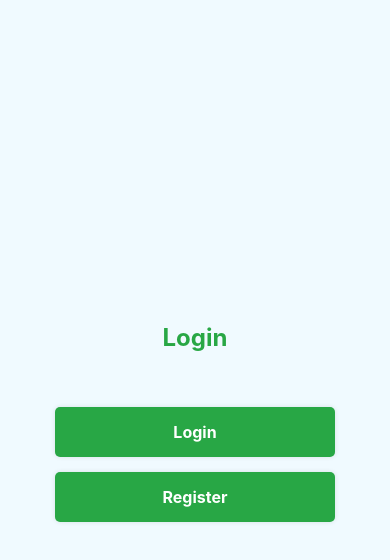
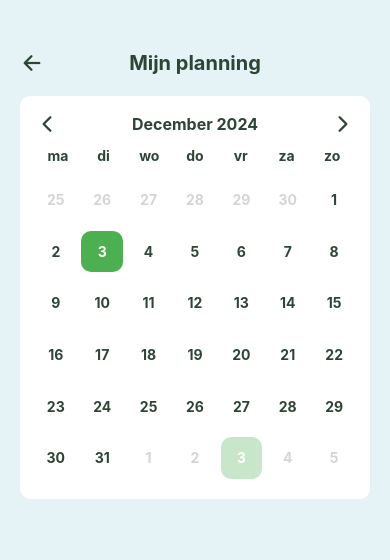
Before and after one commit to EHB-TI/EasyPlanningGroup9, a React Native app: screen /WorkerMijnplanning in a window 390 px wide. Shown: the top 560 px of the page. Built offline with nearby package versions, Linux system fonts and the light colour scheme.

Commit message:
update WorkerMijnplanning
calender aangemaakt

```diff
--- a/App.js
+++ b/App.js
@@ -12,6 +12,7 @@ import ManageShiftRequestScreen from './screens/ManageShiftRequestScreen';
 import WorkerAccountDetails from './screens/WorkerAccountDetails'; // Import WorkerAccountDetails
 
 import AddWorkersNeededScreen from './screens/AddWorkersNeededScreen';
+import WorkerMijnplanning from './screens/WorkerMijnplanning';
 
 
 const Stack = createNativeStackNavigator();
@@ -39,7 +40,11 @@ export default function App() {
           component={WorkerAccountDetails}
           options={{ title: 'Account Details', headerShown: false }}
         />
-
+        <Stack.Screen
+          name="WorkerMijnplanning"
+          component={WorkerMijnplanning}
+          options={{ title: 'WorkerMijnplanning', headerShown: false }}
+        />
         <Stack.Screen name="AddWorkersNeededScreen" component={AddWorkersNeededScreen} />
 
 
--- a/screens/WorkerAccountDetails.js
+++ b/screens/WorkerAccountDetails.js
@@ -1,5 +1,7 @@
 import React, { useState } from "react";
 import { View, Text, TextInput, StyleSheet, TouchableOpacity, ScrollView } from "react-native";
+import { Ionicons } from "@expo/vector-icons";
+
 
 export default function AccountDetails({ navigation }) {
   const [user, setUser] = useState({
@@ -34,8 +36,8 @@ export default function AccountDetails({ navigation }) {
     <ScrollView contentContainerStyle={styles.container}>
       <View style={styles.headerContainer}>
       <TouchableOpacity onPress={handleNavigateBack}>
-          <Text style={styles.backArrow}>←</Text>
-        </TouchableOpacity>
+        <Ionicons name="arrow-back" size={24} color="#2D4535" />
+      </TouchableOpacity>
         <View>
           <Text style={styles.header}>Account Details</Text>
           <Text style={styles.subHeader}>Contract Type: soort type</Text>
@@ -111,6 +113,7 @@ export default function AccountDetails({ navigation }) {
         </TouchableOpacity>
       </View>
     </ScrollView>
+
   );
 }
 
@@ -122,7 +125,7 @@ const styles = StyleSheet.create({
 
   },
   headerContainer: {
-    paddingTop: 20,
+    paddingTop: 50,
     flexDirection: "row",
     justifyContent: "space-between",
     alignItems: "center",
--- a/screens/WorkerMijnplanning.js
+++ b/screens/WorkerMijnplanning.js
@@ -1,117 +1,157 @@
 import React, { useState } from "react";
 import { View, Text, StyleSheet, TouchableOpacity, ScrollView } from "react-native";
+import { Ionicons } from "@expo/vector-icons";
 
-export default function WorkerMijnplanning() {
-  const [planning, setPlanning] = useState([
-    { day: "Dinsdag", date: "26 november 2024", time: "8:30 tot 16:00", hours: "7h30", editable: true },
-    { day: "Woensdag", date: "27 november 2024", time: "8:30 tot 16:00", hours: "7h30", editable: true },
-    { day: "Donderdag", date: "28 november 2024", time: "8:30 tot 16:00", hours: "7h30", editable: false },
-    { day: "Vrijdag", date: "29 november 2024", time: "8:30 tot 16:00", hours: "7h30", editable: false },
-    { day: "Zaterdag", date: "30 november 2024", time: "8:30 tot 16:00", hours: "7h30", editable: false },
-  ]);
+export default function WorkerMijnplanning({ navigation }) {
+  const [selectedDay, setSelectedDay] = useState(3); // Example selected day
 
-  const handleEdit = (day) => {
-    console.log(`Edit clicked for ${day}`);
-  };
+  const daysOfWeek = ["ma", "di", "wo", "do", "vr", "za", "zo"];
+  const daysInMonth = [
+    { day: 25, isGray: true }, { day: 26, isGray: true }, { day: 27, isGray: true },
+    { day: 28, isGray: true }, { day: 29, isGray: true }, { day: 30, isGray: true },
+    { day: 1 }, { day: 2 }, { day: 3, isSelected: true }, { day: 4 }, { day: 5 },
+    { day: 6 }, { day: 7 }, { day: 8 }, { day: 9 }, { day: 10 }, { day: 11 },
+    { day: 12 }, { day: 13 }, { day: 14 }, { day: 15 }, { day: 16 }, { day: 17 },
+    { day: 18 }, { day: 19 }, { day: 20 }, { day: 21 }, { day: 22 }, { day: 23 },
+    { day: 24 }, { day: 25 }, { day: 26 }, { day: 27 }, { day: 28 }, { day: 29 },
+    { day: 30 }, { day: 31 }, { day: 1, isGray: true }, { day: 2, isGray: true },
+    { day: 3, isGray: true }, { day: 4, isGray: true }, { day: 5, isGray: true },
+  ];
 
-  const handleReserve = (day) => {
-    console.log(`Reserve clicked for ${day}`);
+  const handleDayClick = (day) => {
+    setSelectedDay(day);
+    console.log(`Day ${day} clicked`);
   };
 
   return (
-<ScrollView contentContainerStyle={styles.container}>
-<Text style={styles.header}>Mijn planning</Text>
+    <View style={styles.container}>
+      {/* Header */}
+      <View style={styles.headerContainer}>
+        <TouchableOpacity onPress={() => navigation.goBack()}>
+          <Ionicons name="arrow-back" size={24} color="#2D4535" />
+        </TouchableOpacity>
+        <Text style={styles.header}>Mijn planning</Text>
+        <View style={{ width: 24 }} /> {/* Placeholder for alignment */}
+      </View>
 
+      {/* Calendar */}
       <View style={styles.calendarContainer}>
-<Text style={styles.calendarHeader}>December 2024</Text>
-        {/* Placeholder for calendar */}
-</View>
+        <View style={styles.calendarHeaderContainer}>
+          <Ionicons name="chevron-back" size={24} color="#2D4535" />
+          <Text style={styles.calendarHeader}>December 2024</Text>
+          <Ionicons name="chevron-forward" size={24} color="#2D4535" />
+        </View>
+        <View style={styles.daysOfWeekContainer}>
+          {daysOfWeek.map((day, index) => (
+            <Text key={index} style={styles.dayOfWeekText}>{day}</Text>
+          ))}
+        </View>
+        <View style={styles.daysContainer}>
+          {daysInMonth.map((item, index) => (
+            <TouchableOpacity
+              key={index}
+              style={[
+                styles.day,
+                item.isGray && styles.grayDay,
+                item.day === selectedDay && styles.selectedDay,
+              ]}
+              onPress={() => handleDayClick(item.day)}
+            >
+              <Text
+                style={[
+                  styles.dayText,
+                  item.isGray && styles.grayText,
+                  item.day === selectedDay && styles.selectedText,
+                ]}
+              >
+                {item.day}
+              </Text>
+            </TouchableOpacity>
+          ))}
+        </View>
+      </View>
 
-      {planning.map((item, index) => (
-<View key={index} style={[styles.planningItem, item.editable ? styles.editable : styles.reservable]}>
-<Text style={styles.dayText}>{item.day}</Text>
-<Text style={styles.dateText}>{item.date}</Text>
-<Text style={styles.timeText}>{item.time}</Text>
-<Text style={styles.hoursText}>{item.hours}</Text>
+      {/* Bottom Tab Navigation (Placeholder) */}
 
-          {item.editable ? (
-<TouchableOpacity style={styles.editButton} onPress={() => handleEdit(item.day)}>
-<Text style={styles.buttonText}>Edit</Text>
-</TouchableOpacity>
-          ) : (
-<TouchableOpacity style={styles.reserveButton} onPress={() => handleReserve(item.day)}>
-<Text style={styles.buttonText}>Reserveren</Text>
-</TouchableOpacity>
-          )}
-</View>
-      ))}
-</ScrollView>
+    </View>
   );
 }
 
 const styles = StyleSheet.create({
   container: {
-    flexGrow: 1,
+    flex: 1,
+    backgroundColor: "#E5F3F6",
+  },
+  headerContainer: {
+    paddingTop:50,
+    flexDirection: "row",
+    alignItems: "center",
+    justifyContent: "space-between",
     padding: 20,
-    backgroundColor: "#E8F5E9",
   },
   header: {
-    fontSize: 24,
+    fontSize: 20,
     fontWeight: "bold",
-    marginBottom: 20,
+    color: "#2D4535",
+  },
+  calendarContainer: {
+    backgroundColor: "#FFFFFF",
+    marginHorizontal: 20,
+    padding: 15,
+    borderRadius: 10,
+    marginBottom: 10,
+  },
+  calendarHeaderContainer: {
+    flexDirection: "row",
+    alignItems: "center",
+    justifyContent: "space-between",
+  },
+  calendarHeader: {
+    fontSize: 16,
+    fontWeight: "bold",
+    color: "#2D4535",
+  },
+  daysOfWeekContainer: {
+    flexDirection: "row",
+    justifyContent: "space-between",
+    marginTop: 10,
+  },
+  dayOfWeekText: {
+    fontSize: 14,
+    fontWeight: "bold",
+    color: "#2D4535",
+    flex: 1,
     textAlign: "center",
   },
-  calendarContainer: {
-    marginBottom: 20,
-    padding: 15,
-    backgroundColor: "#FFFFFF",
-    borderRadius: 5,
-    shadowColor: "#000",
-    shadowOffset: { width: 0, height: 2 },
-    shadowOpacity: 0.1,
-    shadowRadius: 4,
-    elevation: 3,
+  daysContainer: {
+    flexDirection: "row",
+    flexWrap: "wrap",
+    justifyContent: "space-between",
+    marginTop: 10,
   },
-  calendarHeader: {
-    fontSize: 18,
-    fontWeight: "bold",
-    textAlign: "center",
-  },
-  planningItem: {
-    padding: 15,
-    marginBottom: 10,
-    borderRadius: 5,
-    shadowColor: "#000",
-    shadowOffset: { width: 0, height: 2 },
-    shadowOpacity: 0.1,
-    shadowRadius: 4,
-    elevation: 3,
-  },
-  editable: {
-    backgroundColor: "#FFEBEE",
-  },
-  reservable: {
-    backgroundColor: "#E8F5E9",
+  day: {
+    width: "13%",
+    aspectRatio: 1,
+    justifyContent: "center",
+    alignItems: "center",
+    marginVertical: 5,
   },
   dayText: {
-    fontSize: 16,
+    fontSize: 14,
     fontWeight: "bold",
+    color: "#2D4535",
   },
-  dateText: {
-    fontSize: 14,
+  grayDay: {
+    opacity: 0.3,
+  },
+  grayText: {
     color: "#757575",
-    marginBottom: 5,
   },
-  timeText: {
-    fontSize: 14,
-    marginBottom: 5,
+  selectedDay: {
+    backgroundColor: "#4CAF50",
+    borderRadius: 10,
   },
-  hoursText: {
-    fontSize: 14,
-    marginBottom: 10,
+  selectedText: {
+    color: "#FFFFFF",
   },
-  editButton: {
-    backgroundColor: "#F44336",
-  }
-
 });
```
